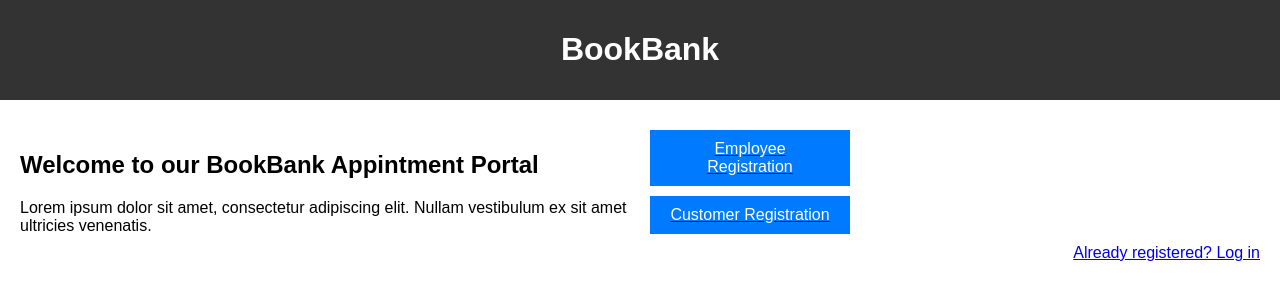
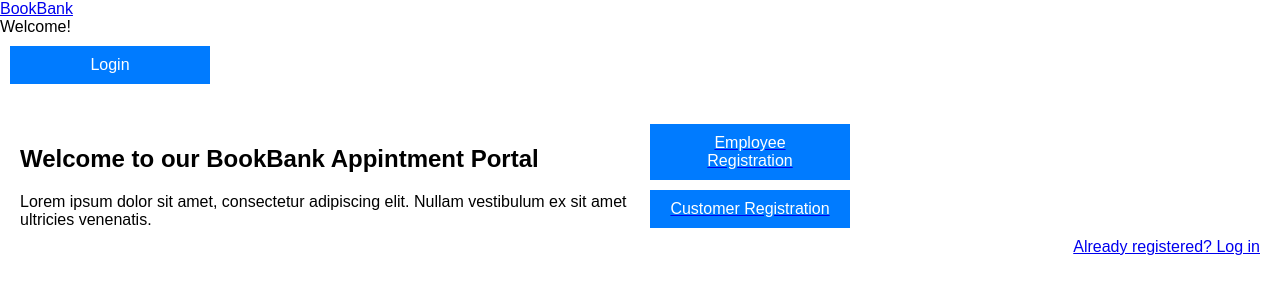
Before and after one commit to mhmd3397/BookBank, a Django app: page / in a window 1280 px wide. Shown: the top 300 px of the page. Run offline with Django 3.2, Linux system fonts and the light colour scheme.

Commit message:
Update main_page.html

```diff
--- a/bookbank/bank/templates/main_page.html
+++ b/bookbank/bank/templates/main_page.html
@@ -9,12 +9,6 @@
             font-family: Arial, sans-serif;
             margin: 0;
             padding: 0;
-        }
-        header {
-            background-color: #333;
-            color: #fff;
-            text-align: center;
-            padding: 10px;
         }
         .container {
             display: flex;
@@ -47,9 +41,18 @@
     </style>
 </head>
 <body>
-    <header>
-        <h1>BookBank</h1>
-    </header>
+    <nav class="navbar navbar-expand-lg navbar-dark bg-dark">
+        <div class="container-fluid">
+            <a class="navbar-brand" href="{% url 'login_registration' %}">BookBank</a>
+            <div>
+                <form class="form-inline my-2 my-lg-0" method="POST" action="{% url 'logout' %}">
+                    {% csrf_token %}
+                    <div class="form-control mr-sm-2">Welcome!</div>
+                    <button class="btn btn-outline-danger my-2 my-sm-0" type="submit">Login</button>
+                </form>
+            </div>
+        </div>
+    </nav>
     <div class="container">
         <div class="left-content">
             <h2>Welcome to our BookBank Appintment Portal</h2>
```
